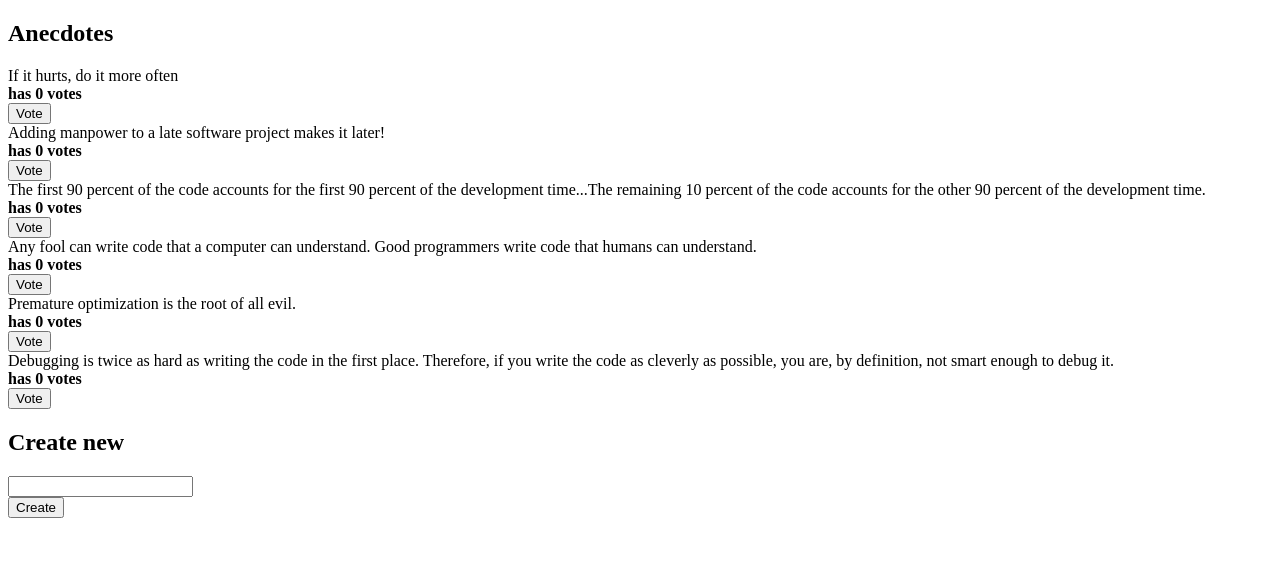
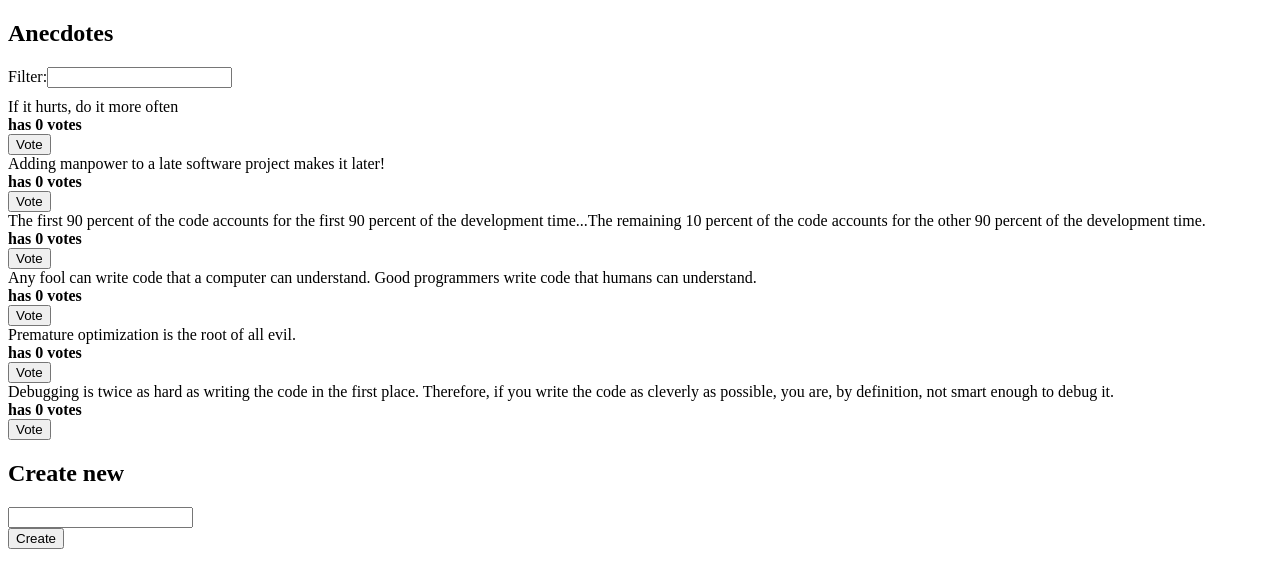
Before and after one commit to Thanatosh/Part-6-Anecdote, a React (Vite) app: page / in a window 1280 px wide. Shown: the top 588 px of the page. Built offline with nearby package versions, Linux system fonts and the light colour scheme.

Commit message:
Part 6.9 Full Commit

```diff
--- a/src/App.jsx
+++ b/src/App.jsx
@@ -1,10 +1,12 @@
 import AnecdoteForm from './components/anecdoteForm'
 import AnecdoteList from './components/anecdoteList'
+import Filter from './components/Filter'
 
 const App = () => {
   return (
     <div>
       <h2>Anecdotes</h2>
+      <Filter />
       <AnecdoteList />
       <AnecdoteForm />
     </div>
--- /dev/null
+++ b/src/components/Filter.jsx
@@ -0,0 +1,28 @@
+import React from 'react'
+import { useDispatch } from 'react-redux'
+import { filterChange } from '../reducers/filterReducer'
+
+const Filter = () => {
+  const dispatch = useDispatch()
+
+  const handleChange = (event) => {
+    const filterValue = event.target.value
+    dispatch(filterChange(filterValue))
+  }
+
+  const style = {
+    marginBottom: 10
+  }
+
+  return (
+    <div style={style}>
+      Filter:
+      <input
+        type="text"
+        onChange={handleChange}
+      />
+    </div>
+  )
+}
+
+export default Filter
--- a/src/components/anecdoteList.jsx
+++ b/src/components/anecdoteList.jsx
@@ -13,7 +13,16 @@
 
 const Anecdotes = () => {
   const dispatch = useDispatch()
-  const anecdotes = useSelector(state => state)
+  const anecdotes = useSelector(state => {
+    const filter = state.filter
+    const filterText = filter ? filter.toLowerCase() : ''
+
+    return filterText
+      ? state.anecdotes.filter(anecdote =>
+          anecdote.content.toLowerCase().includes(filterText)
+        )
+      : state.anecdotes
+  })
 
   const vote = (id) => {
     console.log('vote', id)
--- a/src/main.jsx
+++ b/src/main.jsx
@@ -1,8 +1,15 @@
 import ReactDOM from 'react-dom/client'
-import { createStore } from 'redux'
+import { createStore, combineReducers } from 'redux'
 import { Provider } from 'react-redux'
 import App from './App'
-import reducer from './reducers/anecdoteReducer'
+
+import anecdoteReducer from './reducers/anecdoteReducer'
+import filterReducer from './reducers/filterReducer'
+
+const reducer = combineReducers({
+  anecdotes: anecdoteReducer,
+  filter: filterReducer
+})
 
 const store = createStore(reducer)
 
--- /dev/null
+++ b/src/reducers/filterReducer.js
@@ -0,0 +1,17 @@
+const filterReducer = (state = null, action) => {
+  switch (action.type) {
+    case 'SET_FILTER':
+      return action.payload
+    default:
+      return state
+  }
+}
+
+export const filterChange = filter => {
+  return {
+    type: 'SET_FILTER',
+    payload: filter,
+  }
+}
+
+export default filterReducer
```
